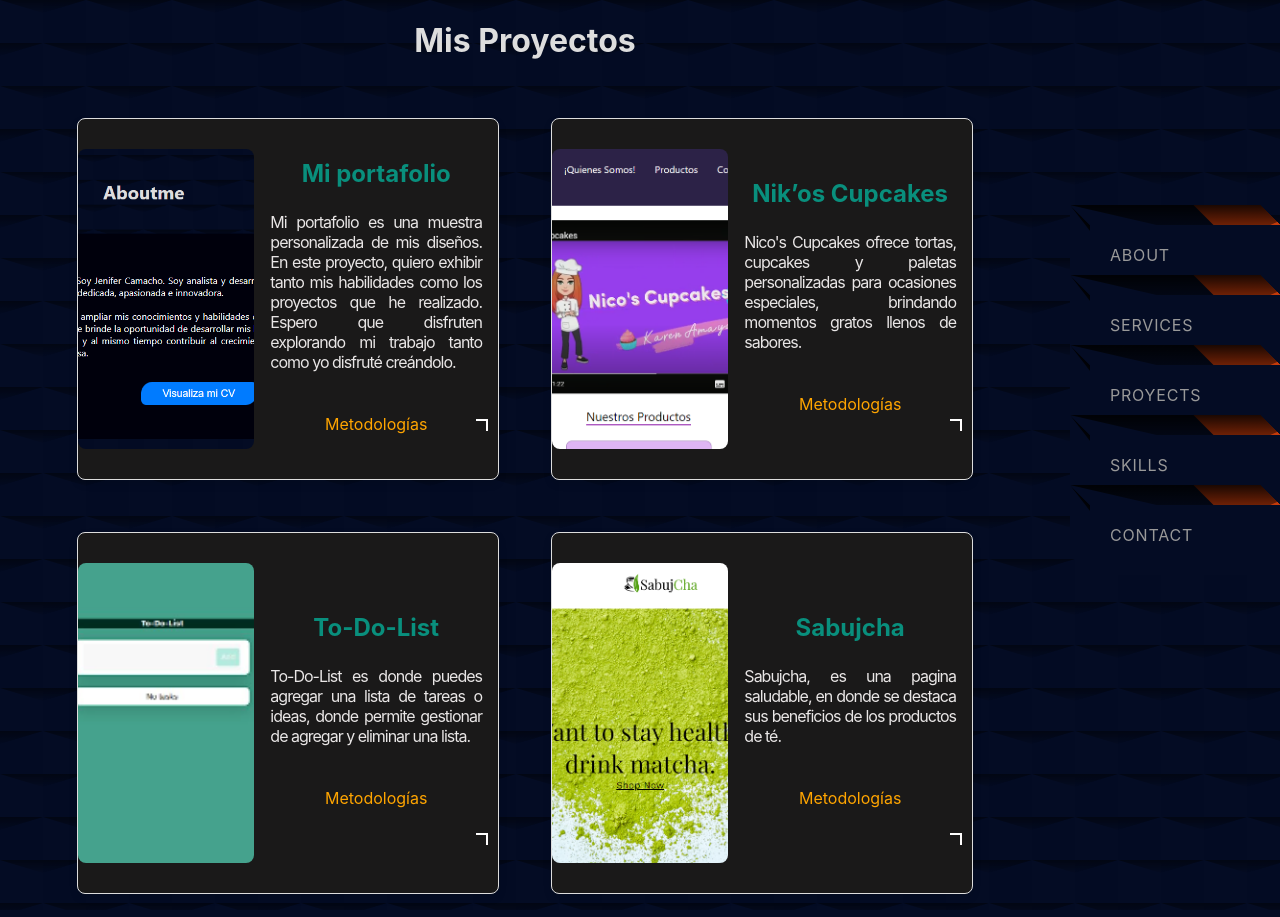
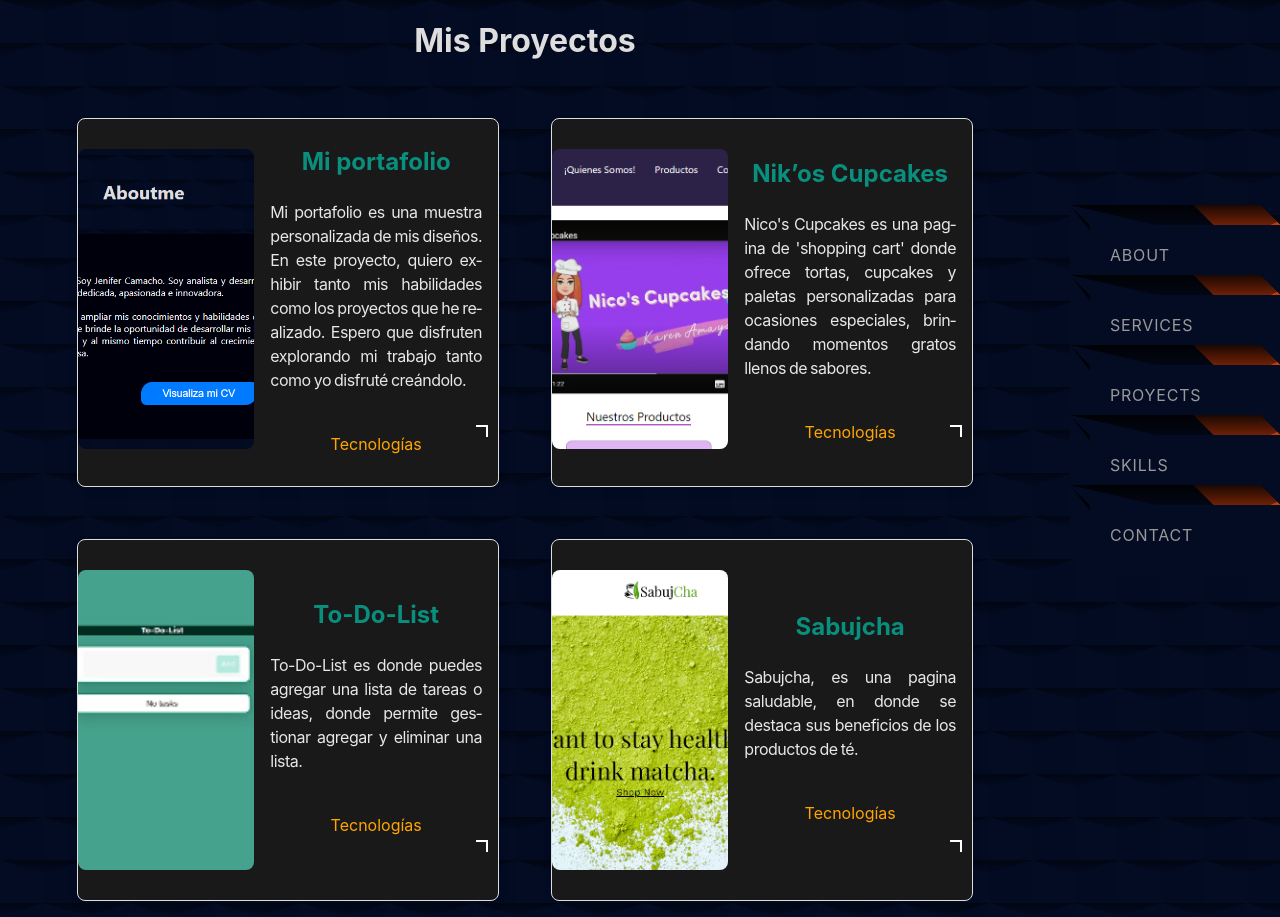
Before and after one commit to valentinacamacho/DeveloperJeni, a React (Create React App) app: page /Proyects in a window 1280 px wide. Built offline with nearby package versions, Linux system fonts and the light colour scheme.

Commit message:
Better some properties of some components.

```diff
--- a/src/Components/ProyectsCard.jsx
+++ b/src/Components/ProyectsCard.jsx
@@ -25,7 +25,7 @@
       <p className="description">{description}</p>
       <div className="details">
         <p className="clickable" onClick={() => setShowTech(!showTech)}>
-          Metodologías <span className={`arrow-icon ${showTech ? 'up' : 'down'}`}></span>
+          Tecnologías <span className={`arrow-icon ${showTech ? 'up' : 'down'}`}></span>
         </p>
         {showTech && (
           <div className="tech-icons">
--- a/src/Pages/Proyects.jsx
+++ b/src/Pages/Proyects.jsx
@@ -29,7 +29,7 @@
       <ProyectsCard
         image={Pro2}
         title="Nik’os Cupcakes"
-        description="Nico's Cupcakes ofrece tortas, cupcakes y paletas personalizadas para ocasiones especiales, brindando momentos gratos llenos de sabores."
+        description="Nico's Cupcakes es una pagina de 'shopping cart' donde ofrece tortas, cupcakes y paletas personalizadas para ocasiones especiales, brindando momentos gratos llenos de sabores."
         projectUrl="https://nicos-cupcakes.vercel.app/"
         githubUrl="https://github.com/valentinacamacho/nicoscupcakes"
         methodologyIcons={methodologyIconsProject3}
@@ -38,7 +38,7 @@
       <ProyectsCard
         image={Pro3}
         title="To-Do-List"
-        description="To-Do-List es donde puedes agregar una lista de tareas o ideas, donde permite gestionar de agregar y eliminar una lista."
+        description="To-Do-List es donde puedes agregar una lista de tareas o ideas, donde permite gestionar agregar y eliminar una lista."
         projectUrl="https://to-do-list-peach-sigma.vercel.app/"
         githubUrl="https://github.com/valentinacamacho/To-do-list"
         methodologyIcons={methodologyIconsProject2}
--- a/src/Pages/Services.jsx
+++ b/src/Pages/Services.jsx
@@ -15,18 +15,18 @@
       </div>
       <ServiceCard
         iconservices={MdAnalytics}
-        titlecard={"Analisis y diseño"}
+        titlecard={"Análisis y diseño"}
         descripcioncard={"Tomo los proyectos de manera seria, analizando cada uno de los elementos para planificar y diseñar adecuadamente."} />
 
       <ServiceCard
         iconservices={DiYeoman}
         titlecard={"Planificación"}
-        descripcioncard={"La planificación y los requisitos son clave en proyectos. La planificación organiza tareas dentro del tiempo y presupuesto, y los requisitos aseguran la satisfacción del cliente"} />
+        descripcioncard={"La planificación organiza tareas dentro del tiempo y presupuesto, los requisitos aseguran la satisfacción del cliente."} />
 
       <ServiceCard
         iconservices={MdRocketLaunch}
         titlecard={"Responsive Design"}
-        descripcioncard={"Los diseños son responsivos, lo que permite al usuario acceder desde cualquier dispositivo."} />
+        descripcioncard={"Los diseños son responsivos,lo que permite al usuario acceder desde cualquier dispositivo."} />
 
       <ServiceCard
         iconservices={GiShamrock}
--- a/src/Stylesheets/About.css
+++ b/src/Stylesheets/About.css
@@ -1,6 +1,5 @@
 .contenedor {
-  margin-top: 40px;
-  bottom: 40px;
+  margin:40px;
   display: flex;
   justify-content: center;
   align-items: center;
--- a/src/Stylesheets/ProyectsCard.css
+++ b/src/Stylesheets/ProyectsCard.css
@@ -105,10 +105,14 @@
 }
 
 .description {
+  color: #e9e6e6;
+  font-size: 16px;
   text-align: justify;
-  letter-spacing: -1px;
-  font-size: 1em;
-  color: #e9e6e6;
+  text-align-last: left;
+  hyphens: auto;
+  letter-spacing: -0.5px;
+  word-spacing: -1px;
+  line-height: 1.5;
 }
 
 .details {
--- a/src/Stylesheets/Services.css
+++ b/src/Stylesheets/Services.css
@@ -55,7 +55,7 @@
 .iconserv {
   font-size: 70px;
   color: rgb(57, 115, 161);
-  margin: 10px;
+  margin: 5px;
 }
 
 .title-ser {
@@ -63,14 +63,18 @@
 }
 
 .des-ser {
-  font-size: 16px;
+  font-size: 13px;
   text-align: justify;
+  text-align-last: left;
   width: 180px;
-  letter-spacing: -1px;
+  hyphens: auto;
+  word-spacing: -1px;
+  letter-spacing: normal;
 }
 
 .text-card {
+  margin: 10px;
   font-size: 18px;
   font-style: italic;
-  font-weight: 500;
+  font-weight:600;
 }
```
Also changed, not shown: 1 other file (tests, documents, lock files or other folders).
